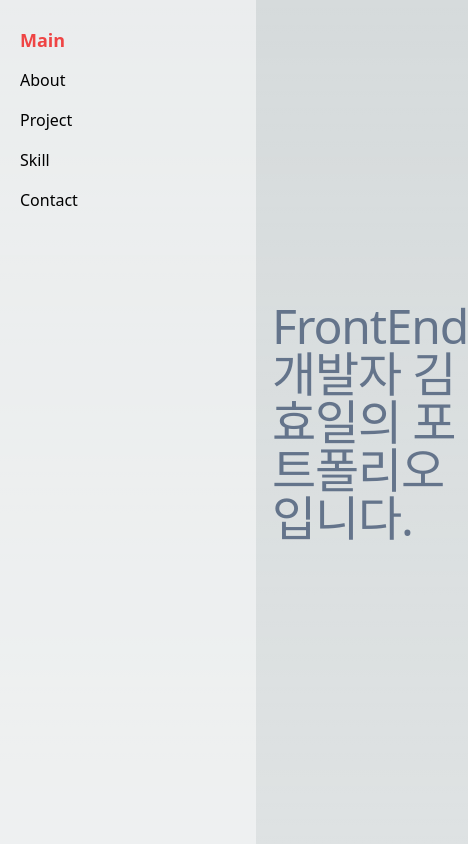
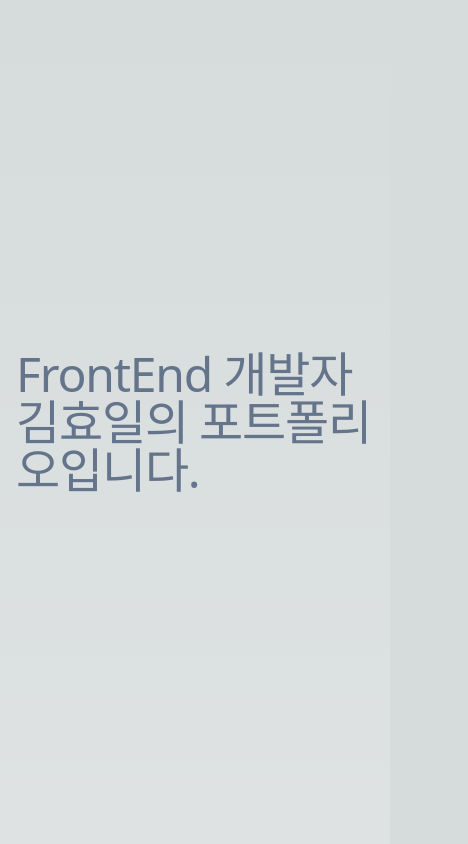
Before and after one commit to khil94/portfolio-web, a Next.js app: page / in a window 390 px wide. Shown: the top 844 px of the page, 468 px wide, since content can reach past the window. Built offline with nearby package versions, Linux system fonts and the light colour scheme.

Commit message:
[style] : 사이드바가 모바일 사이즈에서는 사라지게 수정

```diff
--- a/src/layouts/SidebarLayout.tsx
+++ b/src/layouts/SidebarLayout.tsx
@@ -41,7 +41,9 @@ export default function SidebarLayout({ children }: IProp) {
   return (
     <div className="flex w-full">
       <SideBarSection headlings={headings} target={currentIdx} />
-      <div className="flex flex-col w-full pl-64">{...children}</div>
+      <div className="flex flex-col w-full pl-64 max-sm:pl-0">
+        {...children}
+      </div>
     </div>
   );
 }
--- a/src/sections/SideBarSection.tsx
+++ b/src/sections/SideBarSection.tsx
@@ -8,7 +8,7 @@ interface IProp {
 export default function SideBarSection({ headlings, target }: IProp) {
   console.log(headlings);
   return (
-    <aside className="bg-white bg-opacity-50 fixed top-0 left-0 z-40 w-64 h-screen p-5">
+    <aside className=" max-sm:hidden bg-white bg-opacity-50 fixed top-0 left-0 z-40 w-64 h-screen p-5">
       <ul>
         {headlings.map((h, i) => {
           return (
```
